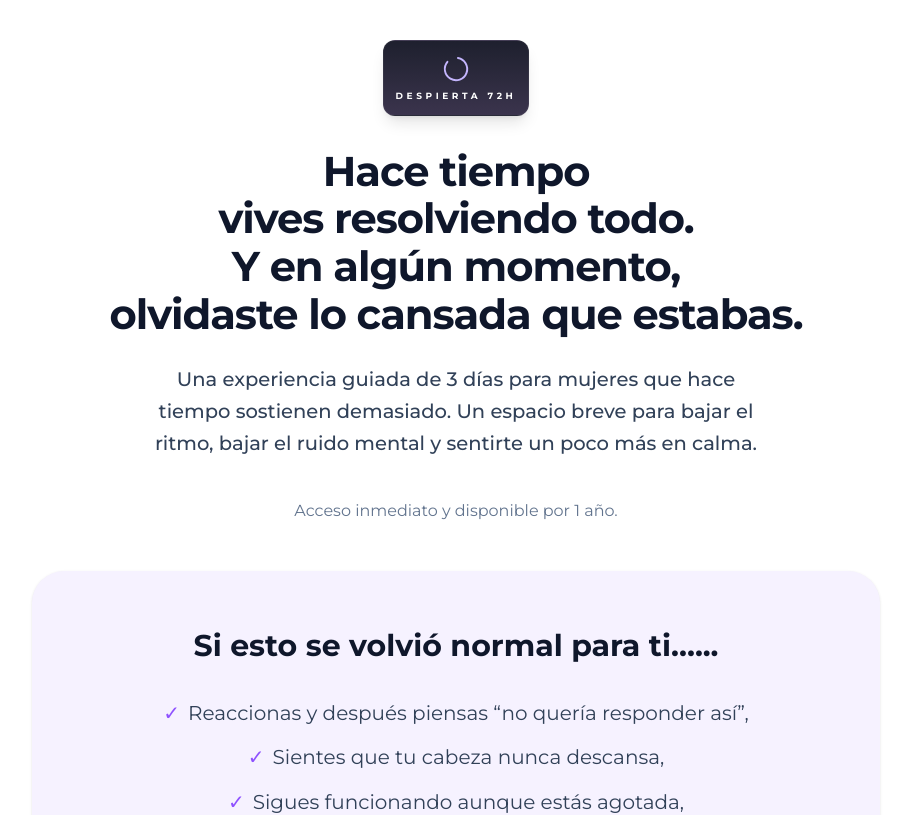
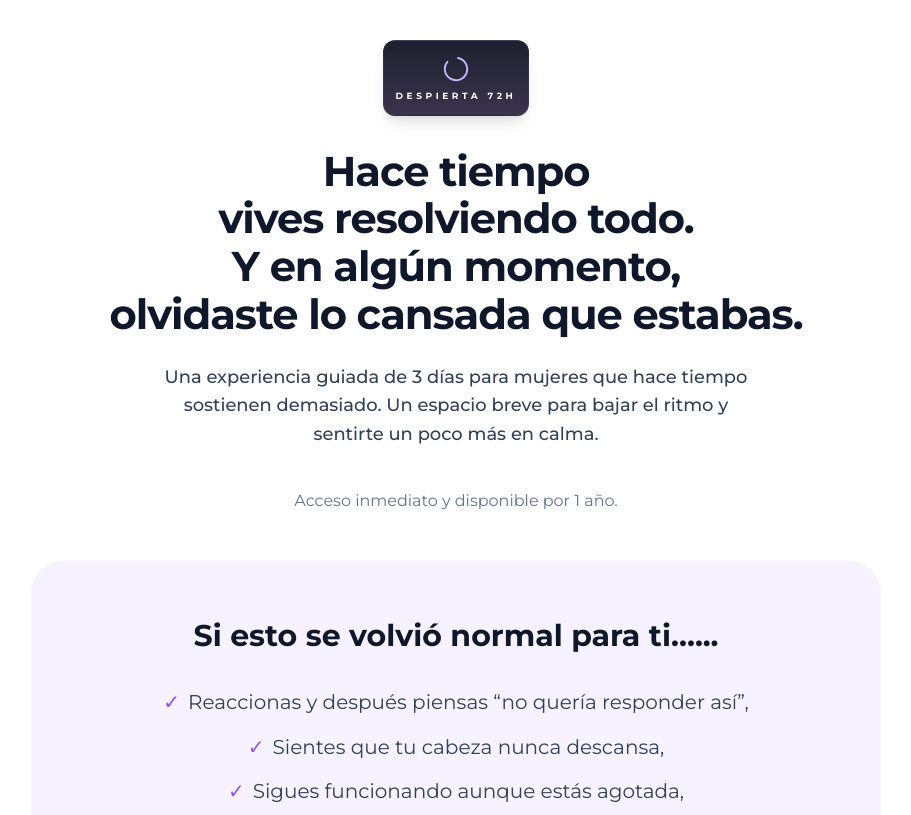
Before and after one commit to cursossolange/despierta-72h, a React (Vite) app: page / in a window 1280 px wide. Shown: the top 815 px of the page, without its empty margins (184-1095 px from the left). Built offline with nearby package versions, Linux system fonts and the light colour scheme; no server answers.

Commit message:
Update LandingPage.tsx

```diff
--- a/src/components/LandingPage.tsx
+++ b/src/components/LandingPage.tsx
@@ -171,9 +171,9 @@ export default function LandingPage({ onPurchase }: LandingPageProps) {
 <div className="max-w-2xl mx-auto mb-8 md:mb-10 px-4">
 <div className="max-w-2xl mx-auto mb-8 md:mb-10 px-4 text-center">
 
-<p className="text-[18px] md:text-[1.22rem] text-slate-700 font-medium mb-5 text-center max-w-[1100px] mx-auto leading-[1.65]">
+<p className="text-[16px] md:text-[1.12rem] text-slate-700 font-medium mb-5 text-center max-w-[860px] mx-auto leading-[1.6]">
 Una experiencia guiada de 3 días para mujeres que hace tiempo sostienen demasiado.
-Un espacio breve para bajar el ritmo, bajar el ruido mental y sentirte un poco más en calma.
+Un espacio breve para bajar el ritmo y sentirte un poco más en calma.
 </p>
 </div>
   <p className="mt-4 text-sm md:text-base text-slate-500">
```
